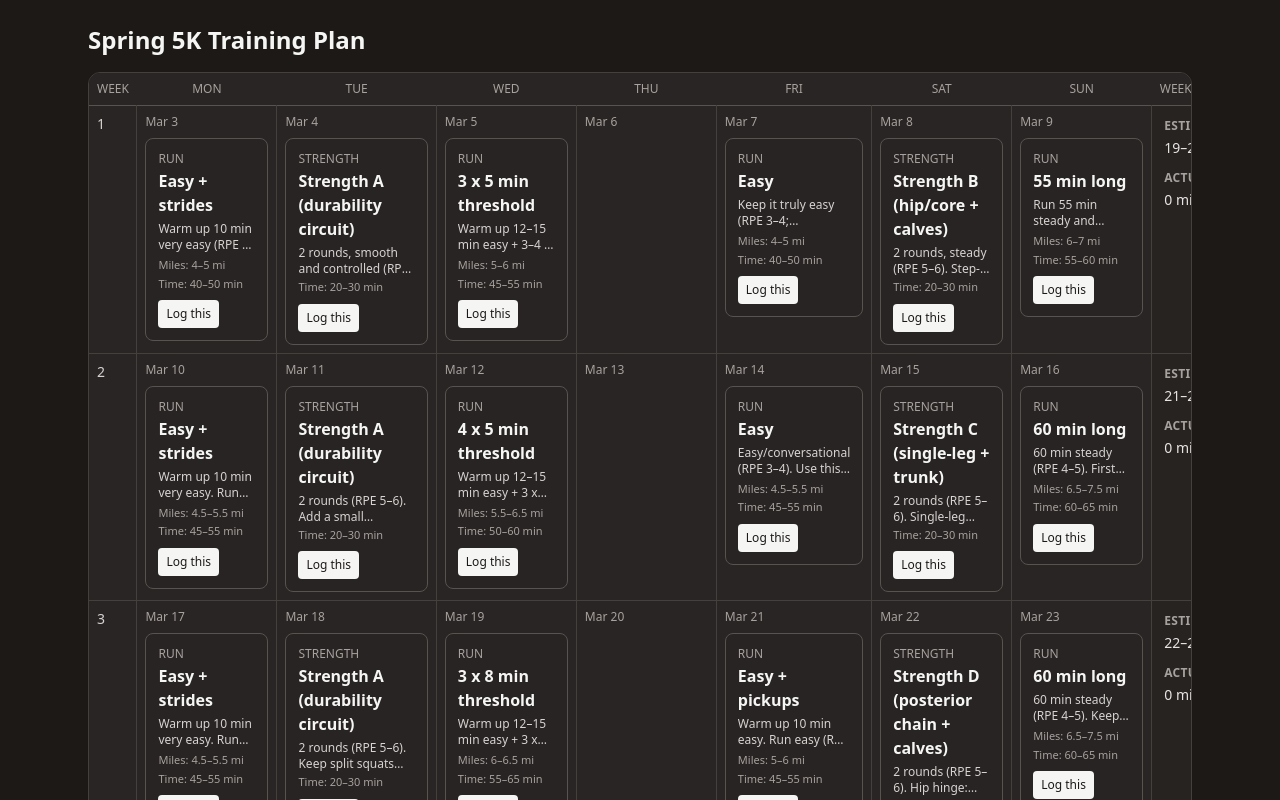
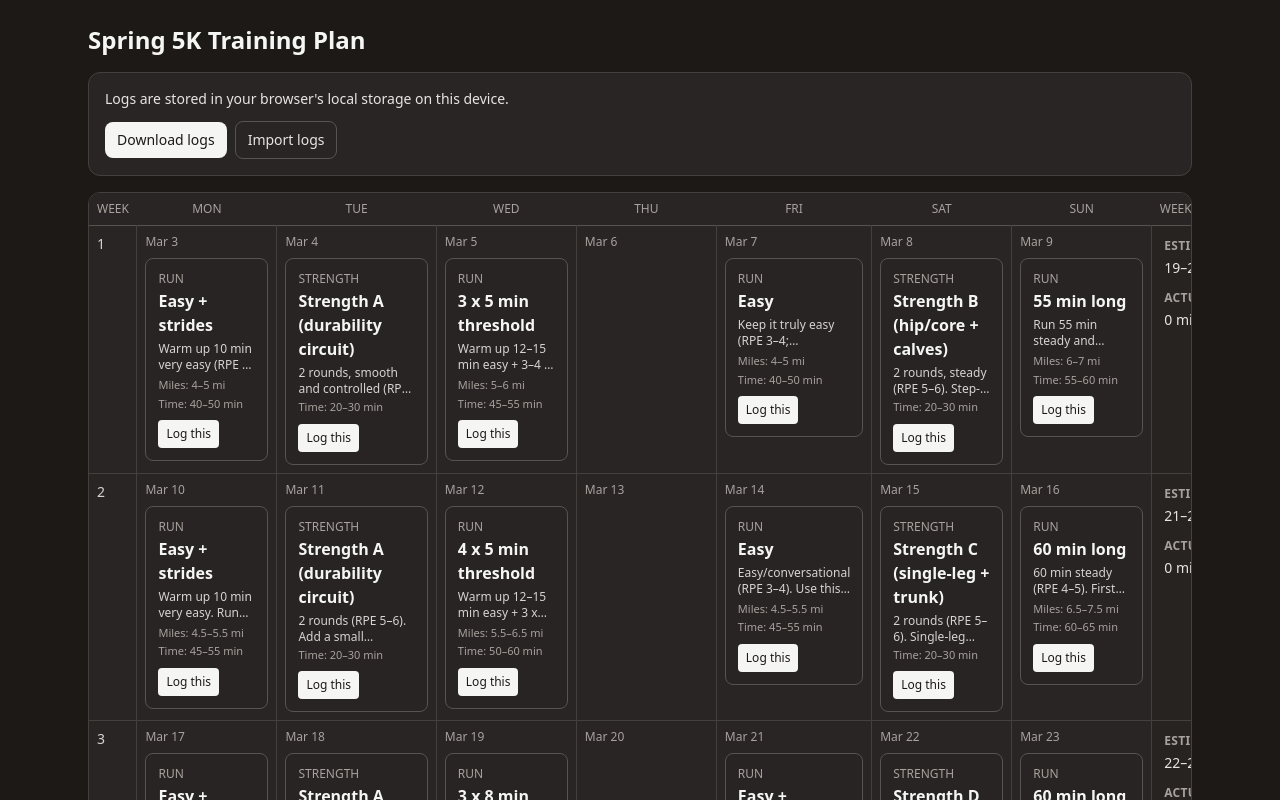
Before and after one commit to haggertypat/RunLog, a Next.js app: page /plan in a window 1280 px wide. Shown: the top 800 px of the page. Built offline with nearby package versions, Linux system fonts and the light colour scheme.

Commit message:
Add log data import and download controls

```diff
--- a/src/app/plan/page.tsx
+++ b/src/app/plan/page.tsx
@@ -1,9 +1,9 @@
 "use client";
 
 import Link from "next/link";
-import { useEffect, useMemo, useState } from "react";
+import { ChangeEvent, useEffect, useMemo, useState } from "react";
 import { PLAN_ITEMS } from "@/lib/plan";
-import { loadLogs } from "@/lib/storage";
+import { importLogs, loadLogs } from "@/lib/storage";
 import { LogEntry } from "@/lib/types";
 
 const WEEK_ONE_START = new Date("2026-03-02"); // Monday
@@ -53,10 +53,38 @@ function formatTotalRange(min: number | null, max: number | null, unit: string):
 
 export default function PlanPage() {
   const [logs, setLogs] = useState<LogEntry[]>([]);
+  const [dataMessage, setDataMessage] = useState<string | null>(null);
 
   useEffect(() => {
     setLogs(loadLogs());
   }, []);
+
+  const handleExport = () => {
+    const blob = new Blob([JSON.stringify(logs, null, 2)], { type: "application/json" });
+    const url = URL.createObjectURL(blob);
+    const link = document.createElement("a");
+    link.href = url;
+    link.download = `runlog-export-${new Date().toISOString().slice(0, 10)}.json`;
+    link.click();
+    URL.revokeObjectURL(url);
+    setDataMessage(`Downloaded ${logs.length} log ${logs.length === 1 ? "entry" : "entries"}.`);
+  };
+
+  const handleImport = async (event: ChangeEvent<HTMLInputElement>) => {
+    const file = event.target.files?.[0];
+    if (!file) return;
+
+    try {
+      const contents = await file.text();
+      const result = importLogs(contents);
+      setLogs(loadLogs());
+      setDataMessage(`Imported ${result.logsImported} log ${result.logsImported === 1 ? "entry" : "entries"}.`);
+    } catch {
+      setDataMessage("Import failed. Please select a valid JSON export file.");
+    } finally {
+      event.target.value = "";
+    }
+  };
 
   const grid = useMemo(() => {
     const map = new Map<string, typeof PLAN_ITEMS>();
@@ -132,6 +160,24 @@ export default function PlanPage() {
 
   return (
     <section className="space-y-4">
+      <div className="rounded-xl border border-stone-200 bg-white p-4 shadow-sm dark:border-stone-700 dark:bg-stone-800">
+        <p className="text-sm text-stone-700 dark:text-stone-200">Logs are stored in your browser&apos;s local storage on this device.</p>
+        <div className="mt-3 flex flex-wrap items-center gap-2">
+          <button
+            type="button"
+            onClick={handleExport}
+            className="rounded-lg bg-stone-900 px-3 py-2 text-sm font-medium text-white dark:bg-stone-100 dark:text-stone-900"
+          >
+            Download logs
+          </button>
+          <label className="cursor-pointer rounded-lg border border-stone-300 px-3 py-2 text-sm font-medium text-stone-700 dark:border-stone-600 dark:text-stone-200">
+            Import logs
+            <input type="file" accept="application/json" className="sr-only" onChange={handleImport} />
+          </label>
+        </div>
+        {dataMessage ? <p className="mt-2 text-sm text-stone-600 dark:text-stone-300">{dataMessage}</p> : null}
+      </div>
+
       <div className="overflow-x-auto rounded-xl border border-stone-200 bg-white shadow-sm dark:border-stone-700 dark:bg-stone-800">
         <table className="w-full min-w-[800px] border-collapse">
           <thead>
--- a/src/lib/storage.ts
+++ b/src/lib/storage.ts
@@ -37,3 +37,31 @@ export const deleteLog = (id: string) => {
   const logs = loadLogs();
   saveLogs(logs.filter((log) => log.id !== id));
 };
+
+function isLogEntry(value: unknown): value is LogEntry {
+  if (!value || typeof value !== "object") return false;
+  const candidate = value as Partial<LogEntry>;
+
+  return (
+    typeof candidate.id === "string" &&
+    typeof candidate.date === "string" &&
+    typeof candidate.week === "number" &&
+    (candidate.type === "run" || candidate.type === "strength") &&
+    typeof candidate.rpe === "number" &&
+    typeof candidate.surface === "string" &&
+    typeof candidate.notes === "string" &&
+    typeof candidate.createdAt === "string"
+  );
+}
+
+export const importLogs = (raw: string): { logsImported: number } => {
+  const parsed = JSON.parse(raw) as unknown;
+  if (!Array.isArray(parsed)) {
+    throw new Error("Expected a JSON array of log entries.");
+  }
+
+  const nextLogs = parsed.filter(isLogEntry);
+  saveLogs(nextLogs);
+
+  return { logsImported: nextLogs.length };
+};
```
